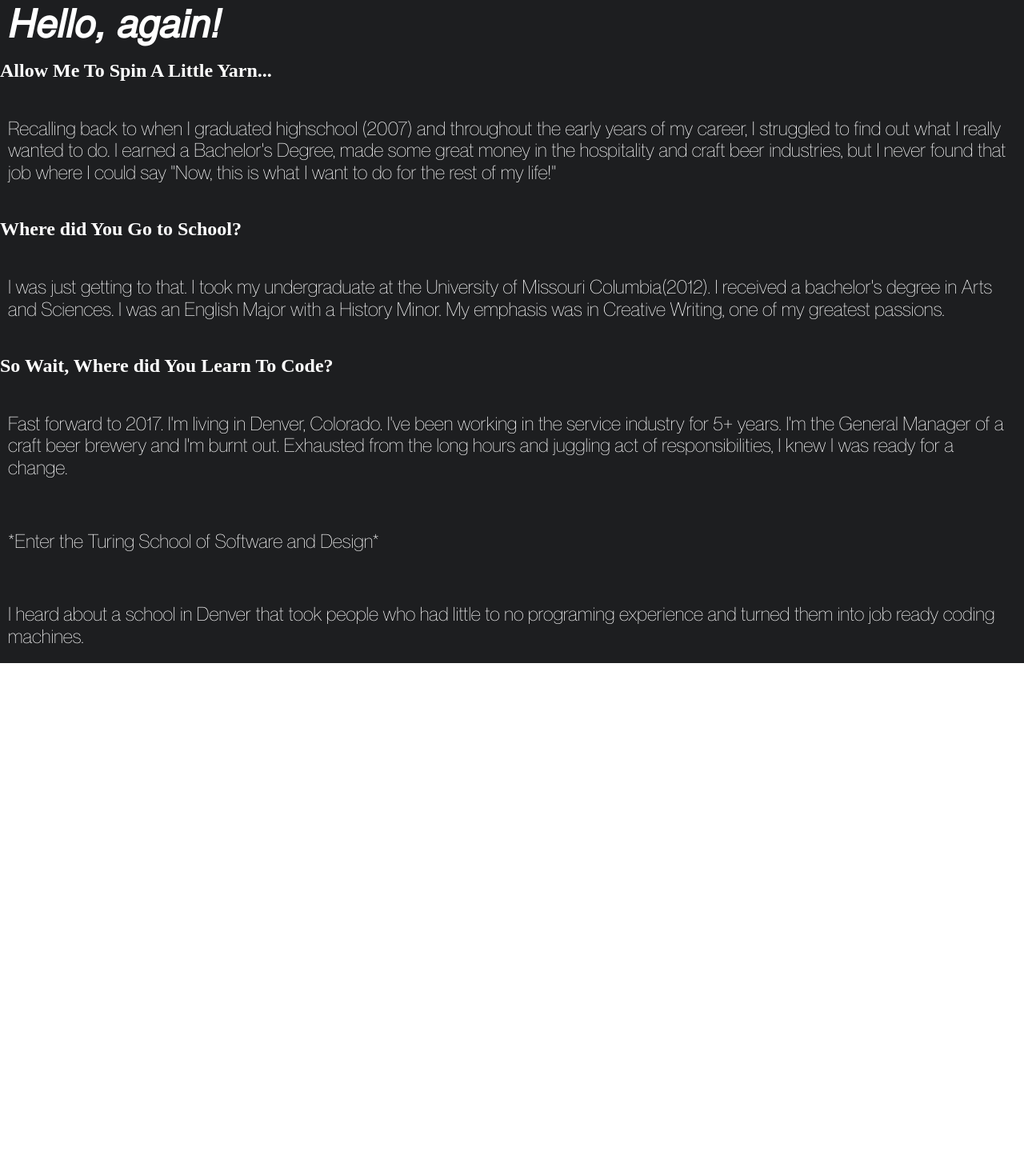
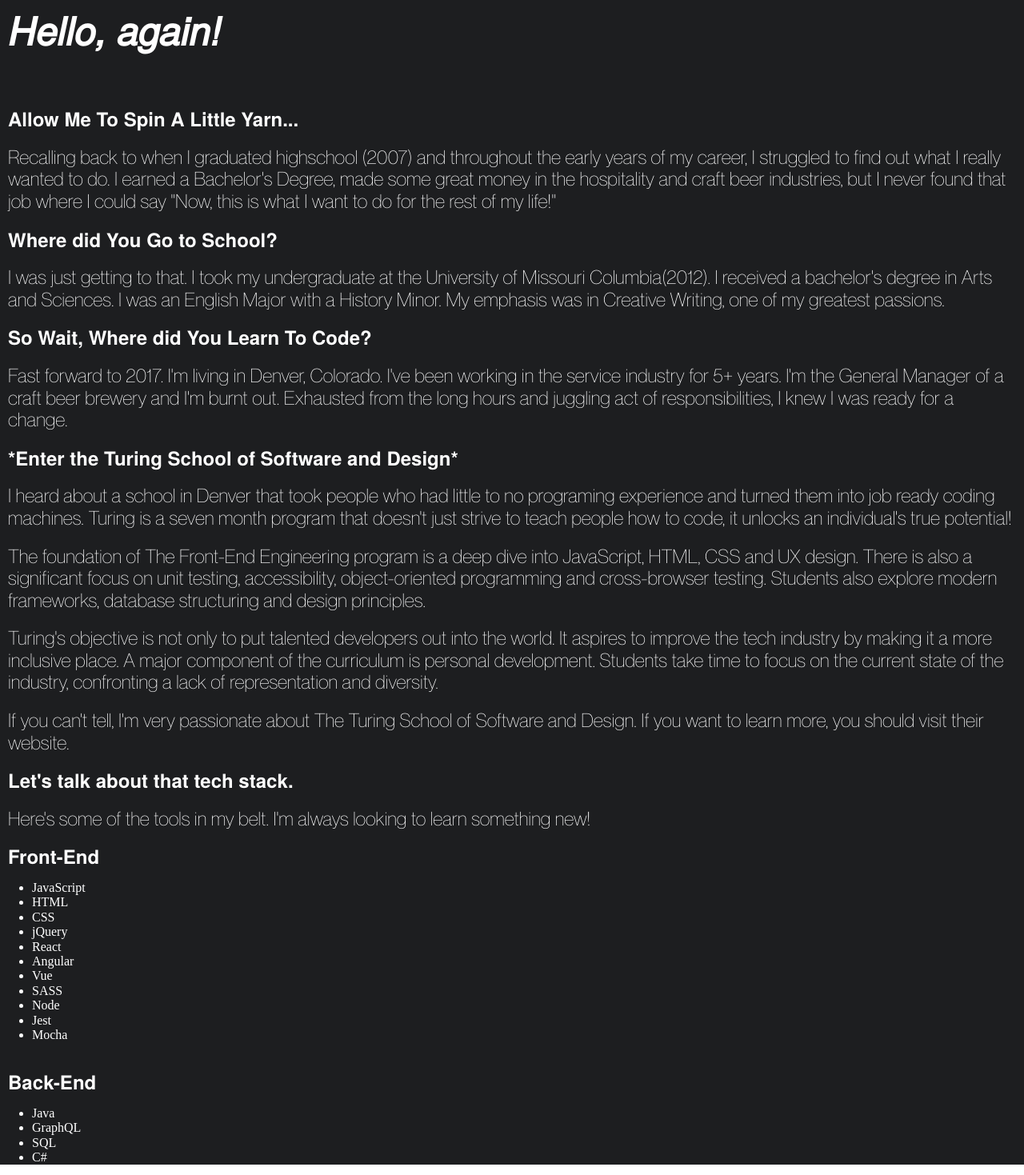
Before and after one commit to TFisch/portfolio, a React (Create React App) app: page /aboutme in a window 1280 px wide. Shown: the top 1469 px of the page at 80% size. Before the commit the page ends 853 px from the top, so only its background shows below. Built offline with nearby package versions, Linux system fonts and the light colour scheme.

Commit message:
add bio content

```diff
--- a/src/index.css
+++ b/src/index.css
@@ -48,7 +48,7 @@
 p {
   font-family: 'Montreal Light';
   text-align: left;
-  font-size: 1.25rem;
+  font-size: 1rem;
   position: relative;
   padding: 20px 10px;
 }
--- a/src/views/biography/index.js
+++ b/src/views/biography/index.js
@@ -4,34 +4,93 @@
 const biography = () => {
   return (
     <styles.BiographyView>
-      <h1>Hello, again!</h1>
-      <h2>Allow Me To Spin A Little Yarn...</h2>
-      <p>
-        Recalling back to when I graduated highschool (2007) and throughout the
-        early years of my career, I struggled to find out what I really wanted
-        to do. I earned a Bachelor's Degree, made some great money in the
-        hospitality and craft beer industries, but I never found that job where
-        I could say "Now, this is what I want to do for the rest of my life!"
-      </p>
-      <h2>Where did You Go to School?</h2>
-      <p>
-        I was just getting to that. I took my undergraduate at the University of
-        Missouri Columbia(2012). I received a bachelor's degree in Arts and
-        Sciences. I was an English Major with a History Minor. My emphasis was
-        in Creative Writing, one of my greatest passions.
-      </p>
-      <h2>So Wait, Where did You Learn To Code?</h2>
-      <p>
-        Fast forward to 2017. I'm living in Denver, Colorado. I've been working
-        in the service industry for 5+ years. I'm the General Manager of a craft
-        beer brewery and I'm burnt out. Exhausted from the long hours and
-        juggling act of responsibilities, I knew I was ready for a change.
-      </p>
-      <p>*Enter the Turing School of Software and Design*</p>
-      <p>
-        I heard about a school in Denver that took people who had little to no
-        programing experience and turned them into job ready coding machines.
-      </p>
+      <styles.BiographyHeader>Hello, again!</styles.BiographyHeader>
+      <styles.BiographyContent>
+        <styles.BoldParagraph>
+          Allow Me To Spin A Little Yarn...
+        </styles.BoldParagraph>
+        <styles.Paragraph>
+          Recalling back to when I graduated highschool (2007) and throughout
+          the early years of my career, I struggled to find out what I really
+          wanted to do. I earned a Bachelor's Degree, made some great money in
+          the hospitality and craft beer industries, but I never found that job
+          where I could say "Now, this is what I want to do for the rest of my
+          life!"
+        </styles.Paragraph>
+        <styles.BoldParagraph>Where did You Go to School?</styles.BoldParagraph>
+        <styles.Paragraph>
+          I was just getting to that. I took my undergraduate at the University
+          of Missouri Columbia(2012). I received a bachelor's degree in Arts and
+          Sciences. I was an English Major with a History Minor. My emphasis was
+          in Creative Writing, one of my greatest passions.
+        </styles.Paragraph>
+        <styles.BoldParagraph>
+          So Wait, Where did You Learn To Code?
+        </styles.BoldParagraph>
+        <styles.Paragraph>
+          Fast forward to 2017. I'm living in Denver, Colorado. I've been
+          working in the service industry for 5+ years. I'm the General Manager
+          of a craft beer brewery and I'm burnt out. Exhausted from the long
+          hours and juggling act of responsibilities, I knew I was ready for a
+          change.
+        </styles.Paragraph>
+        <styles.BoldParagraph>
+          *Enter the Turing School of Software and Design*
+        </styles.BoldParagraph>
+        <styles.Paragraph>
+          I heard about a school in Denver that took people who had little to no
+          programing experience and turned them into job ready coding machines.
+          Turing is a seven month program that doesn't just strive to teach
+          people how to code, it unlocks an individual's true potential!
+        </styles.Paragraph>
+        <styles.Paragraph>
+          The foundation of The Front-End Engineering program is a deep dive
+          into JavaScript, HTML, CSS and UX design. There is also a significant
+          focus on unit testing, accessibility, object-oriented programming and
+          cross-browser testing. Students also explore modern frameworks,
+          database structuring and design principles.
+        </styles.Paragraph>
+        <styles.Paragraph>
+          Turing's objective is not only to put talented developers out into the
+          world. It aspires to improve the tech industry by making it a more
+          inclusive place. A major component of the curriculum is personal
+          development. Students take time to focus on the current state of the
+          industry, confronting a lack of representation and diversity.
+        </styles.Paragraph>
+        <styles.Paragraph>
+          If you can't tell, I'm very passionate about The Turing School of
+          Software and Design. If you want to learn more, you should visit their
+          website.
+        </styles.Paragraph>
+      </styles.BiographyContent>
+      <styles.BoldParagraph>
+        Let's talk about that tech stack.
+      </styles.BoldParagraph>
+      <styles.Paragraph>
+        Here's some of the tools in my belt. I'm always looking to learn
+        something new!
+      </styles.Paragraph>
+      <styles.BoldParagraph>Front-End</styles.BoldParagraph>
+      <styles.TechList>
+        <styles.TechListItem>JavaScript</styles.TechListItem>
+        <styles.TechListItem>HTML</styles.TechListItem>
+        <styles.TechListItem>CSS</styles.TechListItem>
+        <styles.TechListItem>jQuery</styles.TechListItem>
+        <styles.TechListItem>React</styles.TechListItem>
+        <styles.TechListItem>Angular</styles.TechListItem>
+        <styles.TechListItem>Vue</styles.TechListItem>
+        <styles.TechListItem>SASS</styles.TechListItem>
+        <styles.TechListItem>Node</styles.TechListItem>
+        <styles.TechListItem>Jest</styles.TechListItem>
+        <styles.TechListItem>Mocha</styles.TechListItem>
+      </styles.TechList>
+      <styles.BoldParagraph>Back-End</styles.BoldParagraph>
+      <styles.TechList>
+        <styles.TechListItem>Java</styles.TechListItem>
+        <styles.TechListItem>GraphQL</styles.TechListItem>
+        <styles.TechListItem>SQL</styles.TechListItem>
+        <styles.TechListItem>C#</styles.TechListItem>
+      </styles.TechList>
     </styles.BiographyView>
   );
 };
--- a/src/views/biography/styles.sc.js
+++ b/src/views/biography/styles.sc.js
@@ -5,3 +5,26 @@
   width: 100%;
   color: white;
 `;
+
+export const BiographyHeader = styled.h1`
+  padding-top: 10px;
+`;
+
+export const BiographyContent = styled.div`
+  margin-top: 50px;
+`;
+
+export const Paragraph = styled.p`
+  margin: 0;
+  padding-bottom: 0;
+`;
+
+export const BoldParagraph = styled.p`
+  font-family: 'Tex Bold';
+  margin: 0;
+  padding-bottom: 0;
+`;
+
+export const TechList = styled.ul``;
+
+export const TechListItem = styled.li``;
```
